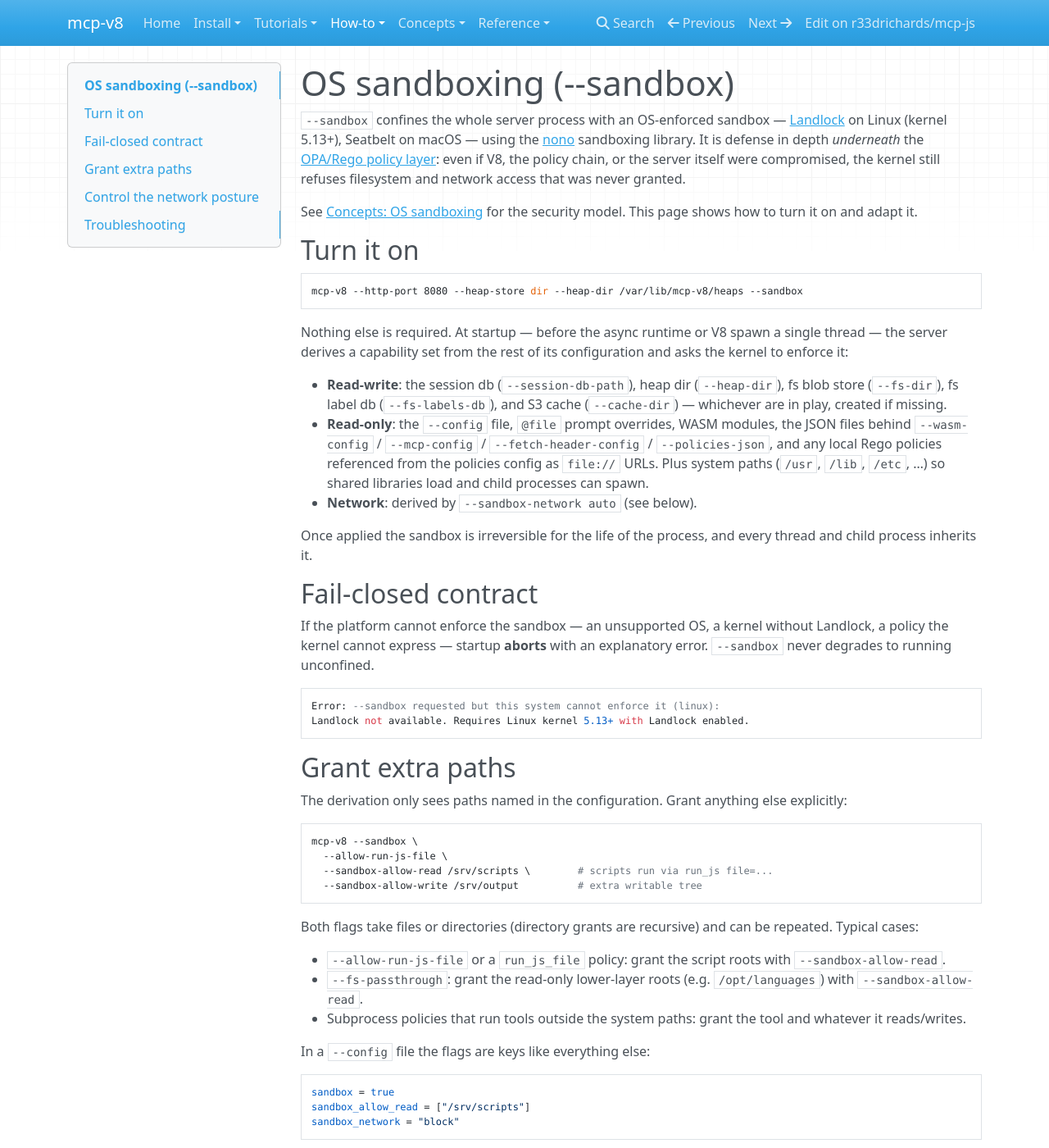
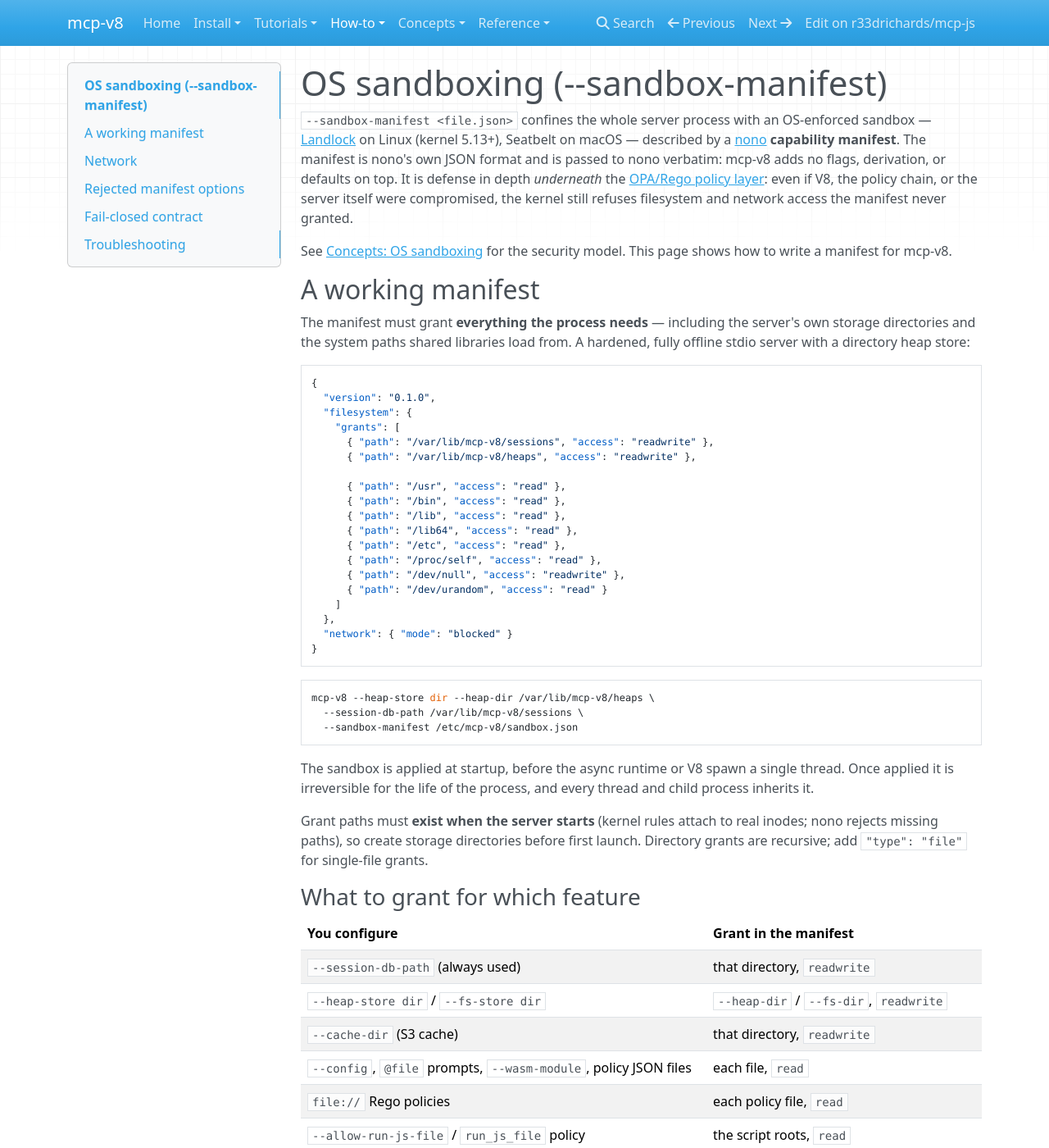
Before and after one commit to r33drichards/mcp-js, an MkDocs documentation site: the page built from site-docs/how-to/os-sandbox.md, in a window 1280 px wide and 1400 px high. Shown: the whole window at 82% size. Built offline with MkDocs 1.6.1, drawn with Linux system fonts in a browser that asks for light colours; nearby versions of some CDN libraries; some of the changed text lies outside the part shown.

Commit message:
Replace sandbox flags with a single --sandbox-manifest passthrough
Drop --sandbox, --sandbox-allow-read, --sandbox-allow-write, and
--sandbox-network in favor of one flag that takes a nono capability
manifest JSON file and hands it to nono verbatim (its own
CapabilityManifest -> CapabilitySet conversion). The server no longer
derives grants from its configuration: the manifest is the entire
sandbox policy — filesystem grants, network mode, port allowlists — in
nono's schema and semantics, and must grant everything the process
needs, storage directories and system paths included.

The fail-closed contract is kept and extended: unsupported platforms
still abort startup, and manifest options that only work under nono's
CLI supervisor (network proxy mode, allow_domains/endpoints/dns
filtering, credentials, rollback, filesystem deny rules, supervised
exec) are rejected at startup rather than silently ignored, since this
server applies the sandbox in-process where only kernel-expressible
rules exist.

- sandbox.rs shrinks to manifest load + supervisor-feature validation +
  apply; the SandboxPlan derivation and its tests are gone.
- sandbox_e2e gains a test asserting supervisor-only options abort
  startup on every host; the confined-execution test now writes a full
  manifest (storage + system paths, network blocked).
- Docs rewritten around the manifest format, with a worked example and
  a feature-to-grant table; references regenerated. Dependencies are
  unchanged, so lockfiles and the nix vendor hash stay as they were.

Co-Authored-By: Claude Fable 5 <noreply@anthropic.com>
Claude-Session: https://claude.ai/code/session_016rEvtJEmEbRNKJKFLtexAR

````diff
--- a/mkdocs.yml
+++ b/mkdocs.yml
@@ -45,7 +45,7 @@ nav:
       - ES module imports: how-to/module-imports.md
       - Calling upstream MCP servers: how-to/mcp-client.md
       - Security policies (OPA/Rego): how-to/policies.md
-      - OS sandboxing (--sandbox): how-to/os-sandbox.md
+      - OS sandboxing (--sandbox-manifest): how-to/os-sandbox.md
       - Authentication (JWT/JWKS): how-to/authentication.md
       - Clustering & replication (Raft): how-to/clustering.md
       - Customize prompt & tool descriptions: how-to/customize-mcp-surface.md
--- a/site-docs/concepts/os-sandbox.md
+++ b/site-docs/concepts/os-sandbox.md
@@ -1,8 +1,10 @@
 # OS sandboxing
 
-`--sandbox` adds a second, independent enforcement layer beneath the
-[policy layer](policies.md), provided by the
-[nono](https://github.com/nolabs-ai/nono) sandboxing library.
+`--sandbox-manifest` adds a second, independent enforcement layer beneath
+the [policy layer](policies.md), provided by the
+[nono](https://github.com/nolabs-ai/nono) sandboxing library and configured
+by a nono capability manifest — nono's own JSON format, passed through
+verbatim.
 
 ## Two layers, two failure domains
 
@@ -16,7 +18,7 @@ misconfigured policy all live in the same failure domain.
 
 The OS sandbox moves the backstop into the kernel:
 
-| | Policy layer (OPA/Rego) | OS sandbox (`--sandbox`) |
+| | Policy layer (OPA/Rego) | OS sandbox (`--sandbox-manifest`) |
 |---|---|---|
 | Enforced by | the server process | the kernel (Landlock / Seatbelt) |
 | Granularity | per request, full context | per path / per port |
@@ -32,10 +34,10 @@ standing if the front door is bypassed.
 ## How enforcement works
 
 At startup, before the async runtime or the V8 platform spawn any threads,
-the server builds a capability set from its own configuration — storage
-directories read-write, configuration and policy files read-only, system
-paths read-only, network per `--sandbox-network` — and applies it via
-[nono](https://github.com/nolabs-ai/nono):
+the server loads the [nono capability manifest](../how-to/os-sandbox.md)
+named by `--sandbox-manifest` — filesystem grants, network mode, port
+allowlists, all in nono's own schema and semantics — converts it with nono's
+manifest-to-capability-set conversion, and applies it:
 
 - **Linux**: [Landlock](https://landlock.io/) LSM rules (kernel 5.13+;
   per-port TCP rules need ABI v4, kernel 6.7+, with a seccomp fallback for
@@ -49,15 +51,24 @@ Three properties follow:
 - **Inherited** — every thread and every child process (stdio MCP servers,
   policy-gated subprocesses) is confined by the same rules.
 - **Fail-closed** — if the kernel cannot enforce the requested capability
-  set, the server refuses to start rather than run unconfined.
+  set, the server refuses to start rather than run unconfined. Manifest
+  options that only work under nono's CLI supervisor (proxy-based domain
+  filtering, credential injection, rollback, deny rules) are likewise
+  rejected at startup instead of being silently ignored — this server
+  applies the sandbox in-process, so only kernel-expressible rules exist.
+
+Because the manifest is a verbatim passthrough, it must grant everything the
+process needs — the server's own storage directories and the system library
+paths included. There is no auto-derivation; the how-to page has a complete
+worked manifest and a feature-to-grant table.
 
 ## What it does not do
 
 The OS sandbox bounds *this process tree's* filesystem and TCP reach. It does
 not rate-limit, inspect payloads, filter by hostname (kernel rules are
 path- and port-shaped), or protect against a hostile host. For host-level
-isolation run mcp-v8 in a container or VM; `--sandbox` then still narrows
-what a compromised server can do inside it.
+isolation run mcp-v8 in a container or VM; `--sandbox-manifest` then still
+narrows what a compromised server can do inside it.
 
-See [How-to: OS sandboxing](../how-to/os-sandbox.md) for flags, grants, and
-troubleshooting.
+See [How-to: OS sandboxing](../how-to/os-sandbox.md) for the manifest
+format, grants, and troubleshooting.
--- a/site-docs/how-to/os-sandbox.md
+++ b/site-docs/how-to/os-sandbox.md
@@ -1,116 +1,142 @@
-# OS sandboxing (--sandbox)
+# OS sandboxing (--sandbox-manifest)
 
-`--sandbox` confines the whole server process with an OS-enforced sandbox —
-[Landlock](https://landlock.io/) on Linux (kernel 5.13+), Seatbelt on macOS —
-using the [nono](https://github.com/nolabs-ai/nono) sandboxing library. It is
-defense in depth *underneath* the [OPA/Rego policy layer](policies.md): even if
-V8, the policy chain, or the server itself were compromised, the kernel still
-refuses filesystem and network access that was never granted.
+`--sandbox-manifest <file.json>` confines the whole server process with an
+OS-enforced sandbox — [Landlock](https://landlock.io/) on Linux (kernel
+5.13+), Seatbelt on macOS — described by a
+[nono](https://github.com/nolabs-ai/nono) **capability manifest**. The
+manifest is nono's own JSON format and is passed to nono verbatim: mcp-v8
+adds no flags, derivation, or defaults on top. It is defense in depth
+*underneath* the [OPA/Rego policy layer](policies.md): even if V8, the policy
+chain, or the server itself were compromised, the kernel still refuses
+filesystem and network access the manifest never granted.
 
 See [Concepts: OS sandboxing](../concepts/os-sandbox.md) for the security
-model. This page shows how to turn it on and adapt it.
+model. This page shows how to write a manifest for mcp-v8.
 
-## Turn it on
+## A working manifest
+
+The manifest must grant **everything the process needs** — including the
+server's own storage directories and the system paths shared libraries load
+from. A hardened, fully offline stdio server with a directory heap store:
+
+```json
+{
+  "version": "0.1.0",
+  "filesystem": {
+    "grants": [
+      { "path": "/var/lib/mcp-v8/sessions", "access": "readwrite" },
+      { "path": "/var/lib/mcp-v8/heaps", "access": "readwrite" },
+
+      { "path": "/usr", "access": "read" },
+      { "path": "/bin", "access": "read" },
+      { "path": "/lib", "access": "read" },
+      { "path": "/lib64", "access": "read" },
+      { "path": "/etc", "access": "read" },
+      { "path": "/proc/self", "access": "read" },
+      { "path": "/dev/null", "access": "readwrite" },
+      { "path": "/dev/urandom", "access": "read" }
+    ]
+  },
+  "network": { "mode": "blocked" }
+}
+```
 
 ```bash
-mcp-v8 --http-port 8080 --heap-store dir --heap-dir /var/lib/mcp-v8/heaps --sandbox
+mcp-v8 --heap-store dir --heap-dir /var/lib/mcp-v8/heaps \
+  --session-db-path /var/lib/mcp-v8/sessions \
+  --sandbox-manifest /etc/mcp-v8/sandbox.json
 ```
 
-Nothing else is required. At startup — before the async runtime or V8 spawn a
-single thread — the server derives a capability set from the rest of its
-configuration and asks the kernel to enforce it:
+The sandbox is applied at startup, before the async runtime or V8 spawn a
+single thread. Once applied it is irreversible for the life of the process,
+and every thread and child process inherits it.
 
-- **Read-write**: the session db (`--session-db-path`), heap dir
-  (`--heap-dir`), fs blob store (`--fs-dir`), fs label db (`--fs-labels-db`),
-  and S3 cache (`--cache-dir`) — whichever are in play, created if missing.
-- **Read-only**: the `--config` file, `@file` prompt overrides, WASM modules,
-  the JSON files behind `--wasm-config` / `--mcp-config` /
-  `--fetch-header-config` / `--policies-json`, and any local Rego policies
-  referenced from the policies config as `file://` URLs. Plus system paths
-  (`/usr`, `/lib`, `/etc`, …) so shared libraries load and child processes can
-  spawn.
-- **Network**: derived by `--sandbox-network auto` (see below).
+Grant paths must **exist when the server starts** (kernel rules attach to
+real inodes; nono rejects missing paths), so create storage directories
+before first launch. Directory grants are recursive; add
+`"type": "file"` for single-file grants.
 
-Once applied the sandbox is irreversible for the life of the process, and
-every thread and child process inherits it.
+### What to grant for which feature
+
+| You configure | Grant in the manifest |
+|---|---|
+| `--session-db-path` (always used) | that directory, `readwrite` |
+| `--heap-store dir` / `--fs-store dir` | `--heap-dir` / `--fs-dir`, `readwrite` |
+| `--cache-dir` (S3 cache) | that directory, `readwrite` |
+| `--config`, `@file` prompts, `--wasm-module`, policy JSON files | each file, `read` |
+| `file://` Rego policies | each policy file, `read` |
+| `--allow-run-js-file` / `run_js_file` policy | the script roots, `read` |
+| `--fs-passthrough` | the lower-layer roots, `read` |
+| stdio MCP servers, subprocess policies | the tool binaries and whatever they touch |
+| S3 backends | `~/.aws`, `read` (credentials/config) |
+
+Everything in the system-paths block of the example (`/usr`, `/lib`, `/etc`,
+`/proc/self`, `/dev/*`, plus `/nix` on Nix systems and `/System`, `/Library`,
+`/private/etc` on macOS) is needed by essentially every deployment — dynamic
+libraries, TLS roots, resolver config, entropy.
+
+## Network
+
+`network.mode` takes nono's values:
+
+- `"unrestricted"` (nono's default) — no TCP restrictions.
+- `"blocked"` — no network access. Add `ports` allowlists for listeners and
+  specific egress:
+
+```json
+"network": {
+  "mode": "blocked",
+  "ports": { "bind": [8080], "connect": [443], "localhost": [8181] }
+}
+```
+
+`bind` covers `--http-port`/`--sse-port`/`--cluster-port` listeners;
+`connect` allows outbound TCP to a port number (any host); `localhost`
+allows loopback-only traffic on a port (e.g. a local OPA server). Port-level
+rules need Landlock ABI v4 (Linux 6.7+); on older kernels network filtering
+is all-or-nothing and startup aborts if the manifest asks for a mix the
+kernel cannot express.
+
+Features that dial out — S3 stores, `--jwks-url`, clustering, JS `fetch()`,
+remote OPA, SSE MCP servers, `--allow-external-modules` — need `unrestricted`
+mode or the right `connect` ports (typically 443).
+
+## Rejected manifest options
+
+Parts of nono's manifest schema only work under nono's own CLI supervisor,
+which runs your process as a child behind a filtering proxy. mcp-v8 applies
+the sandbox **in-process**, where only kernel-expressible rules exist, so
+these options are rejected at startup rather than silently ignored:
+
+- `network.mode: "proxy"`, `network.allow_domains`, `network.endpoints`,
+  `network.dns: false` — domain/L7/DNS filtering happens in nono's proxy.
+  The kernel filters by **port**, not hostname.
+- `credentials` — injection happens in nono's proxy.
+- `rollback` — snapshots need a supervising parent process.
+- `filesystem.deny` — Landlock is allow-list only; express denial by
+  omitting grants.
+- `process.exec_strategy: "supervised"`.
 
 ## Fail-closed contract
 
-If the platform cannot enforce the sandbox — an unsupported OS, a kernel
-without Landlock, a policy the kernel cannot express — startup **aborts** with
-an explanatory error. `--sandbox` never degrades to running unconfined.
+If the platform cannot enforce the manifest — an unsupported OS, a kernel
+without Landlock — startup **aborts** with an explanatory error.
+`--sandbox-manifest` never degrades to running unconfined.
 
 ```
-Error: --sandbox requested but this system cannot enforce it (linux):
+Error: --sandbox-manifest requested but this system cannot enforce it (linux):
 Landlock not available. Requires Linux kernel 5.13+ with Landlock enabled.
-```
-
-## Grant extra paths
-
-The derivation only sees paths named in the configuration. Grant anything else
-explicitly:
-
-```bash
-mcp-v8 --sandbox \
-  --allow-run-js-file \
-  --sandbox-allow-read /srv/scripts \        # scripts run via run_js file=...
-  --sandbox-allow-write /srv/output          # extra writable tree
-```
-
-Both flags take files or directories (directory grants are recursive) and can
-be repeated. Typical cases:
-
-- `--allow-run-js-file` or a `run_js_file` policy: grant the script roots with
-  `--sandbox-allow-read`.
-- `--fs-passthrough`: grant the read-only lower-layer roots (e.g.
-  `/opt/languages`) with `--sandbox-allow-read`.
-- Subprocess policies that run tools outside the system paths: grant the tool
-  and whatever it reads/writes.
-
-In a `--config` file the flags are keys like everything else:
-
-```toml
-sandbox = true
-sandbox_allow_read = ["/srv/scripts"]
-sandbox_network = "block"
-```
-
-## Control the network posture
-
-`--sandbox-network` takes three values:
-
-- `auto` (default) — outbound TCP stays open only when a configured feature
-  needs it: S3 stores, `--jwks-url`, clustering, `--policies-json` (which can
-  enable JS `fetch()` and remote OPA), fetch-header injection, SSE MCP
-  servers, or `--allow-external-modules`. Otherwise outbound is blocked.
-- `allow` — leave the network unrestricted.
-- `block` — force outbound closed even if features appear to need it.
-
-Configured `--http-port` / `--sse-port` / `--cluster-port` listeners are
-always allowed to bind, even under `block`. Port-level exceptions need
-Landlock ABI v4 (Linux 6.7+); on older kernels network filtering is
-all-or-nothing, and the server aborts at startup if the requested mix cannot
-be expressed (use `--sandbox-network allow`, the stdio transport, or a newer
-kernel).
-
-A hardened, fully offline stdio server:
-
-```bash
-mcp-v8 --heap-store dir --heap-dir /var/lib/mcp-v8/heaps \
-  --sandbox --sandbox-network block \
-  --harden-freeze-ops --harden-remove-bootstrap
 ```
 
 ## Troubleshooting
 
 Denials surface as `EACCES`/`Permission denied` errors from whatever tried
 the access (a `run_js file=...` read, a subprocess, `fetch`). When something
-legitimate is denied:
+legitimate is denied: find the path or port in the error, add the grant to
+the manifest, restart — grants cannot be widened at runtime by design.
 
-1. Find the path (or endpoint) in the error message.
-2. Grant it with `--sandbox-allow-read` / `--sandbox-allow-write`, or open the
-   network with `--sandbox-network allow`.
-3. Restart — grants cannot be widened at runtime by design.
+In a `--config` file the flag is a key like any other:
 
-`RUST_LOG=info` logs the derived grants at startup
-(`OS sandbox applied (linux): N read-write dir(s), M read-only grant(s)`).
+```toml
+sandbox_manifest = "/etc/mcp-v8/sandbox.json"
+```
--- a/site-docs/reference/cli-flags.md
+++ b/site-docs/reference/cli-flags.md
@@ -292,38 +292,12 @@ Allow external module imports (npm:, jsr:, and URL imports). When disabled (the
 
 ## OS Sandbox
 
-### `--sandbox`
+### `--sandbox-manifest`
 
-Confine the whole server process with an OS-enforced sandbox (nono: Landlock on Linux 5.13+, Seatbelt on macOS) before any JS runs. The filesystem capability set is derived from the rest of the configuration (heap/fs/session stores read-write; config, policy, and WASM files read-only; system paths read-only) and is irreversible once applied — there is no API to widen it at runtime. This is defense in depth *underneath* the OPA policy layer: even a V8 escape or a policy mistake cannot reach paths or sockets the OS never granted. Fails closed: if the platform cannot enforce the sandbox, startup aborts
+Confine the whole server process with an OS-enforced sandbox (nono: Landlock on Linux 5.13+, Seatbelt on macOS) described by a nono capability manifest JSON file. The manifest is passed to nono verbatim — filesystem grants, network mode, and port allowlists all use nono's schema and semantics — and must grant every path the server itself needs (storage directories, policy/WASM files, system library paths). Applied before the async runtime and V8 spawn any threads; irreversible once applied. This is defense in depth *underneath* the OPA policy layer. Fails closed: startup aborts if the platform cannot enforce the manifest, and manifest features that need nono's CLI supervisor (network proxy mode, credentials, rollback, fs deny rules) are rejected rather than silently ignored
 
-- Environment: `MCP_V8_SANDBOX`
-- Default: `false`
-
-### `--sandbox-allow-read`
-
-Grant the sandboxed process read-only access to an extra path (directory grants are recursive). Repeatable. Use for paths the derivation cannot see, e.g. scripts read via run_js `file`, or module roots when external imports are enabled
-
-- Environment: `MCP_V8_SANDBOX_ALLOW_READ`
-- Value: `PATH`
-- Delimiter: `,`
-- Repeatable: yes
-
-### `--sandbox-allow-write`
-
-Grant the sandboxed process read-write access to an extra path (directory grants are recursive). Repeatable
-
-- Environment: `MCP_V8_SANDBOX_ALLOW_WRITE`
-- Value: `PATH`
-- Delimiter: `,`
-- Repeatable: yes
-
-### `--sandbox-network`
-
-Outbound-network posture for the OS sandbox: auto (default) blocks outbound TCP unless a configured feature needs it (S3, JWKS, cluster, fetch/module policies, SSE MCP servers, remote OPA); allow leaves the network open; block forces it closed. Configured HTTP/SSE/cluster listener ports are always bindable. Port-level exceptions need Landlock ABI v4 (Linux 6.7+); older kernels fall back to seccomp all-or-nothing and abort startup if that cannot express the policy
-
-- Environment: `MCP_V8_SANDBOX_NETWORK`
-- Default: `auto`
-- Value: `SANDBOX_NETWORK`
+- Environment: `MCP_V8_SANDBOX_MANIFEST`
+- Value: `FILE`
 
 ## Policy
 
--- a/site-docs/reference/config-file.md
+++ b/site-docs/reference/config-file.md
@@ -346,40 +346,12 @@ Allow external module imports (npm:, jsr:, and URL imports). When disabled (the
 
 ## OS Sandbox
 
-### `sandbox`
+### `sandbox_manifest`
 
-Confine the whole server process with an OS-enforced sandbox (nono: Landlock on Linux 5.13+, Seatbelt on macOS) before any JS runs. The filesystem capability set is derived from the rest of the configuration (heap/fs/session stores read-write; config, policy, and WASM files read-only; system paths read-only) and is irreversible once applied — there is no API to widen it at runtime. This is defense in depth *underneath* the OPA policy layer: even a V8 escape or a policy mistake cannot reach paths or sockets the OS never granted. Fails closed: if the platform cannot enforce the sandbox, startup aborts
+Confine the whole server process with an OS-enforced sandbox (nono: Landlock on Linux 5.13+, Seatbelt on macOS) described by a nono capability manifest JSON file. The manifest is passed to nono verbatim — filesystem grants, network mode, and port allowlists all use nono's schema and semantics — and must grant every path the server itself needs (storage directories, policy/WASM files, system library paths). Applied before the async runtime and V8 spawn any threads; irreversible once applied. This is defense in depth *underneath* the OPA policy layer. Fails closed: startup aborts if the platform cannot enforce the manifest, and manifest features that need nono's CLI supervisor (network proxy mode, credentials, rollback, fs deny rules) are rejected rather than silently ignored
 
-- CLI flag: `--sandbox`
-- Environment: `MCP_V8_SANDBOX`
-- Default: `false`
-- Possible values: `true`, `false`
-- Type: boolean
-
-### `sandbox_allow_read`
-
-Grant the sandboxed process read-only access to an extra path (directory grants are recursive). Repeatable. Use for paths the derivation cannot see, e.g. scripts read via run_js `file`, or module roots when external imports are enabled
-
-- CLI flag: `--sandbox-allow-read`
-- Environment: `MCP_V8_SANDBOX_ALLOW_READ`
-- Type: array (one element per flag repetition)
-
-### `sandbox_allow_write`
-
-Grant the sandboxed process read-write access to an extra path (directory grants are recursive). Repeatable
-
-- CLI flag: `--sandbox-allow-write`
-- Environment: `MCP_V8_SANDBOX_ALLOW_WRITE`
-- Type: array (one element per flag repetition)
-
-### `sandbox_network`
-
-Outbound-network posture for the OS sandbox: auto (default) blocks outbound TCP unless a configured feature needs it (S3, JWKS, cluster, fetch/module policies, SSE MCP servers, remote OPA); allow leaves the network open; block forces it closed. Configured HTTP/SSE/cluster listener ports are always bindable. Port-level exceptions need Landlock ABI v4 (Linux 6.7+); older kernels fall back to seccomp all-or-nothing and abort startup if that cannot express the policy
-
-- CLI flag: `--sandbox-network`
-- Environment: `MCP_V8_SANDBOX_NETWORK`
-- Default: `auto`
-- Possible values: `auto`, `allow`, `block`
+- CLI flag: `--sandbox-manifest`
+- Environment: `MCP_V8_SANDBOX_MANIFEST`
 
 ## Policy
 
````
Also changed, not shown: README.md (+1 -1 lines), site-docs/how-to/overview.md (+1 -1 lines), 6 other files.
